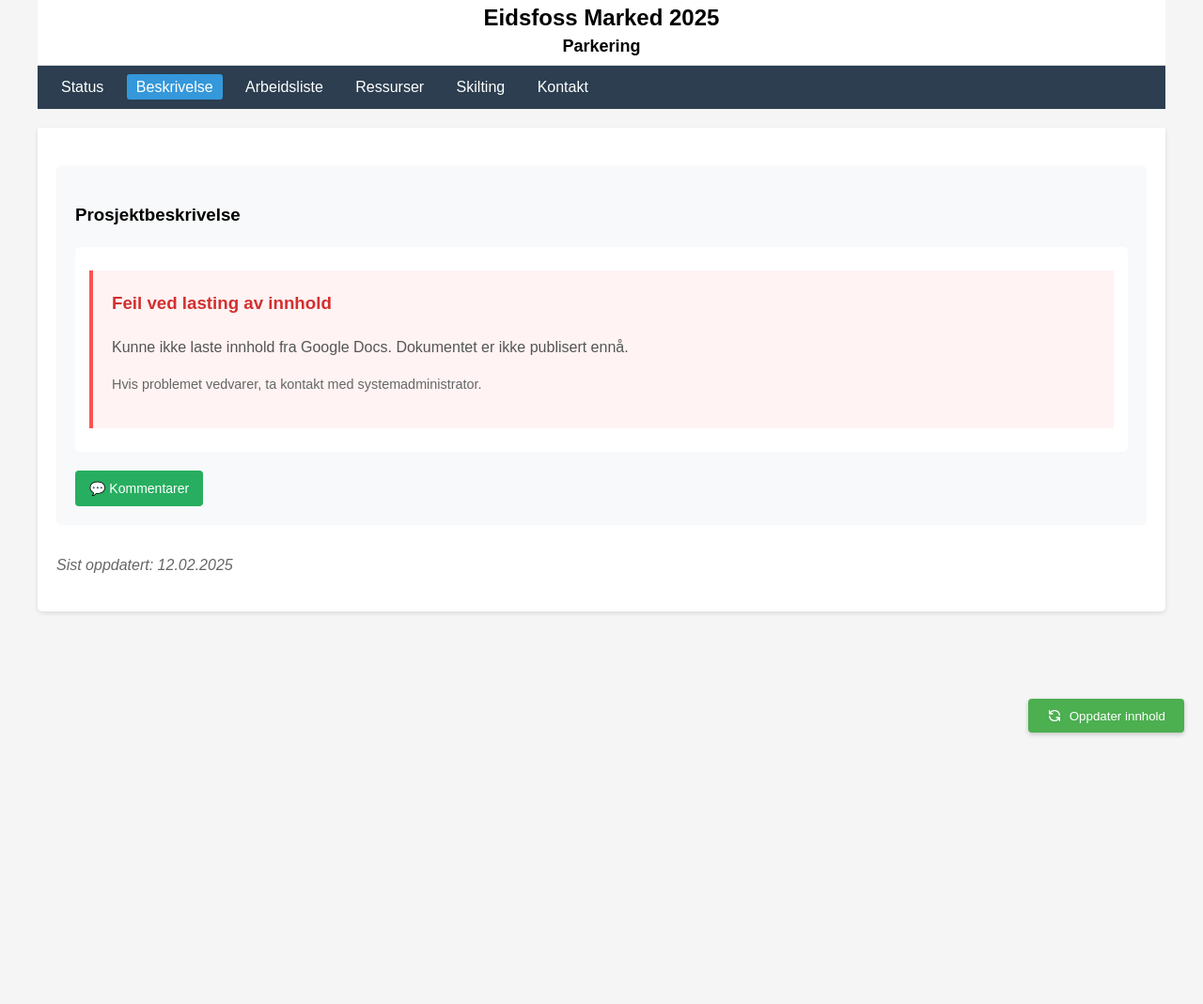
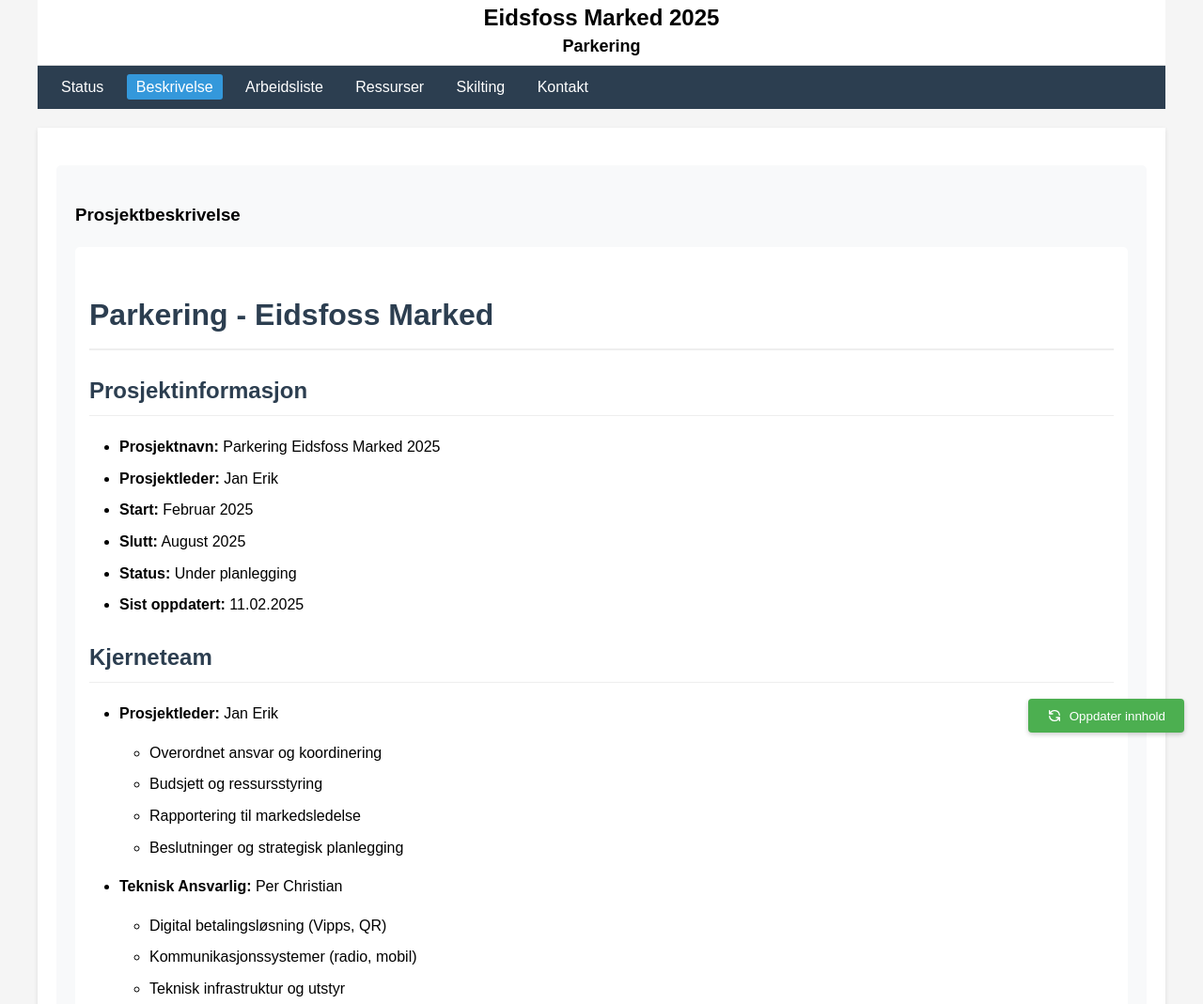
Before and after one commit to sagiet/sagiet.github.io, a plain HTML site: page index.html in a window 1280 px wide. Shown: the top 1069 px of the page at 94% size. Before the commit the page ends 800 px from the top, so only its background shows below. Drawn offline with nearby package versions, Linux system fonts and the light colour scheme; files whose address does not match are found by name.

Commit message:
Setter opp GitHub Action for Google Drive synkronisering

```diff
--- a/index.html
+++ b/index.html
@@ -329,62 +329,22 @@
             mangle: false
         });
 
-        // Konfigurasjon for Google Docs publiserte dokumenter
-        const publishedDocs = {
-            'arbeidsliste': 'https://docs.google.com/document/d/e/2PACX-1vTUnqE7F_YtHI3knTsVICaB7t6vtD6oVWAN2oHehNOnZTKF_C8-UyzMp2P6bhX6A6vCHoJEgbdlfVRg/pub',
-            'prosjektstatus': '',  // Venter på URL
-            'beskrivelse': '',     // Venter på URL
-            'ressurser': '',       // Venter på URL
-            'skilting_og_hensyn': '' // Venter på URL
-        };
-
-        // Last inn innhold fra Google Docs
-        async function loadGoogleDocsContent(url) {
+        // Last inn Markdown-fil og vis den
+        async function loadMarkdownFile(filename, elementId) {
             try {
-                const response = await fetch(url);
+                const response = await fetch(`content/${elementId}.md`);
                 if (!response.ok) {
                     throw new Error(`HTTP error! status: ${response.status}`);
                 }
-                const html = await response.text();
-
-                // Hent bare innholdet fra Google Docs (fjern header og footer)
-                const parser = new DOMParser();
-                const doc = parser.parseFromString(html, 'text/html');
-                const content = doc.querySelector('.doc-content');
-                return content ? content.innerHTML : html;
-            } catch (error) {
-                console.error('Error loading from Google Docs:', error);
-                throw error;
-            }
-        }
-
-        // Last inn Markdown-fil og vis den
-        async function loadMarkdownFile(filename, elementId) {
-            try {
-                const pageName = elementId;
-                if (!publishedDocs[pageName]) {
-                    throw new Error('Finner ikke publisert dokument for denne siden');
-                }
-
-                // Last fra Google Docs
-                const content = await loadGoogleDocsContent(publishedDocs[pageName]);
-                document.querySelector(`#${elementId} .markdown-content`).innerHTML = content;
+                const text = await response.text();
+                const htmlContent = marked.parse(text);
+                document.querySelector(`#${elementId} .markdown-content`).innerHTML = htmlContent;
             } catch (error) {
                 console.error(`Error loading ${filename}:`, error);
-                let feilmelding = 'Kunne ikke laste innhold fra Google Docs. ';
-
-                if (error.message.includes('NetworkError') || error.message.includes('Failed to fetch')) {
-                    feilmelding += 'Ingen forbindelse til Google Docs. Sjekk internettforbindelsen din.';
-                } else if (error.message.includes('Finner ikke publisert')) {
-                    feilmelding += 'Dokumentet er ikke publisert ennå.';
-                } else {
-                    feilmelding += 'Det oppstod en feil ved lasting av innholdet. Prøv å laste siden på nytt.';
-                }
-
                 document.querySelector(`#${elementId} .markdown-content`).innerHTML =
                     `<div style="padding: 20px; background-color: #fff3f3; border-left: 4px solid #ff5252; margin: 10px 0;">
                         <h3 style="color: #d32f2f; margin-top: 0;">Feil ved lasting av innhold</h3>
-                        <p style="color: #555;">${feilmelding}</p>
+                        <p style="color: #555;">Kunne ikke laste innhold. Vennligst prøv igjen senere.</p>
                         <p style="color: #666; font-size: 0.9em; margin-top: 10px;">
                             Hvis problemet vedvarer, ta kontakt med systemadministrator.
                         </p>
```
Also changed, not shown: .github/workflows/sync-drive.yml (added).
